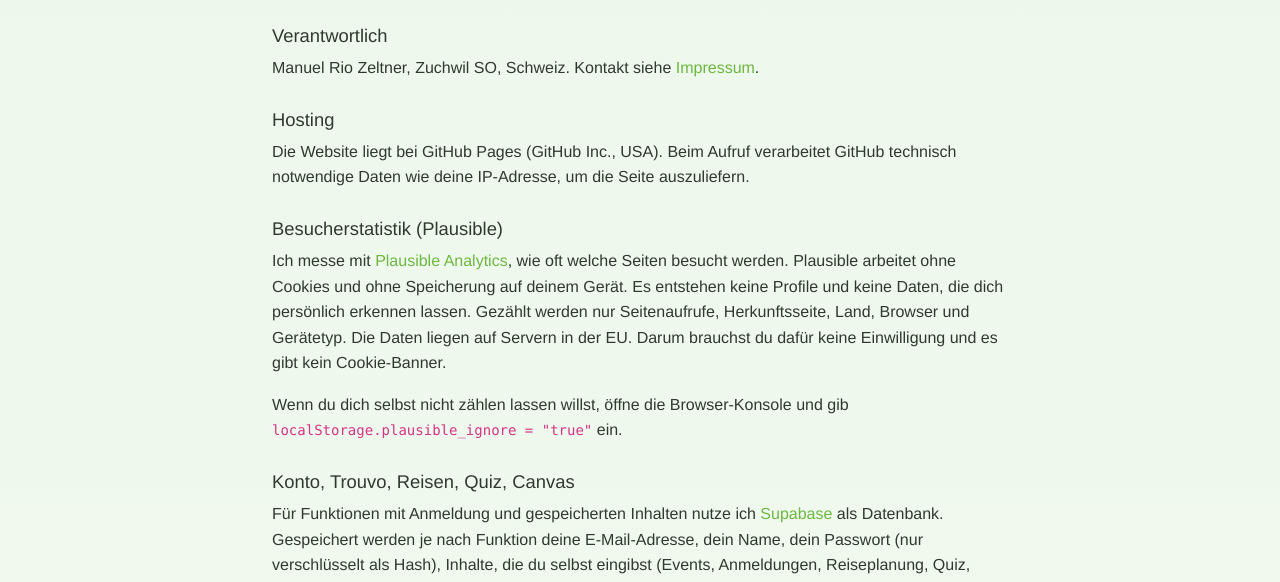
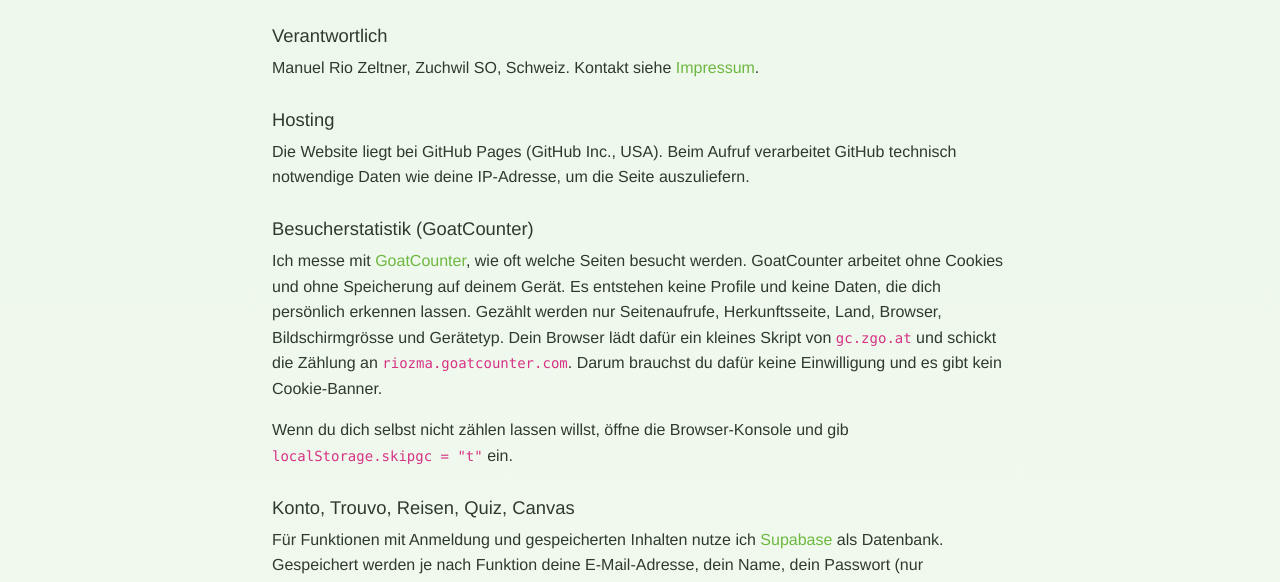
Before and after one commit to riozma/riozma, a plain HTML site: page datenschutz/index.html in a window 1280 px wide. Shown: the part 214-796 px from the top of the page. Drawn offline with nearby package versions, Linux system fonts and the light colour scheme.

Commit message:
Statistik von Plausible auf GoatCounter umgestellt
- src/site-legal.js: GoatCounter (riozma.goatcounter.com), Plausible entfernt
- Datenschutzerklärung entsprechend angepasst

Co-Authored-By: Claude Sonnet 5.5 <noreply@anthropic.com>
Claude-Session: https://claude.ai/code/session_014HZFuEYHGjUwyvNGt3nzBf

```diff
--- a/datenschutz/index.html
+++ b/datenschutz/index.html
@@ -29,14 +29,15 @@
     <p>Die Website liegt bei GitHub Pages (GitHub Inc., USA). Beim Aufruf verarbeitet GitHub technisch notwendige
       Daten wie deine IP-Adresse, um die Seite auszuliefern.</p>
 
-    <h2>Besucherstatistik (Plausible)</h2>
-    <p>Ich messe mit <a href="https://plausible.io/data-policy" target="_blank" rel="noopener">Plausible Analytics</a>,
-      wie oft welche Seiten besucht werden. Plausible arbeitet ohne Cookies und ohne Speicherung auf deinem Gerät. Es
-      entstehen keine Profile und keine Daten, die dich persönlich erkennen lassen. Gezählt werden nur Seitenaufrufe,
-      Herkunftsseite, Land, Browser und Gerätetyp. Die Daten liegen auf Servern in der EU. Darum brauchst du dafür
-      keine Einwilligung und es gibt kein Cookie-Banner.</p>
+    <h2>Besucherstatistik (GoatCounter)</h2>
+    <p>Ich messe mit <a href="https://www.goatcounter.com/help/privacy" target="_blank" rel="noopener">GoatCounter</a>,
+      wie oft welche Seiten besucht werden. GoatCounter arbeitet ohne Cookies und ohne Speicherung auf deinem Gerät.
+      Es entstehen keine Profile und keine Daten, die dich persönlich erkennen lassen. Gezählt werden nur
+      Seitenaufrufe, Herkunftsseite, Land, Browser, Bildschirmgrösse und Gerätetyp. Dein Browser lädt dafür ein
+      kleines Skript von <code>gc.zgo.at</code> und schickt die Zählung an <code>riozma.goatcounter.com</code>. Darum
+      brauchst du dafür keine Einwilligung und es gibt kein Cookie-Banner.</p>
     <p>Wenn du dich selbst nicht zählen lassen willst, öffne die Browser-Konsole und gib
-      <code>localStorage.plausible_ignore = "true"</code> ein.</p>
+      <code>localStorage.skipgc = "t"</code> ein.</p>
 
     <h2>Konto, Trouvo, Reisen, Quiz, Canvas</h2>
     <p>Für Funktionen mit Anmeldung und gespeicherten Inhalten nutze ich <a href="https://supabase.com/privacy" target="_blank" rel="noopener">Supabase</a> als Datenbank.
--- a/src/site-legal.js
+++ b/src/site-legal.js
@@ -1,21 +1,16 @@
-// Gemeinsam für alle Seiten: Plausible-Statistik (ohne Cookies, ohne persönliche Daten)
+// Gemeinsam für alle Seiten: GoatCounter-Statistik (ohne Cookies, ohne persönliche Daten)
 // und Links zu Impressum und Datenschutz im Footer.
 (function () {
   "use strict";
 
   // Statistik nur auf der echten Seite zählen, nicht lokal oder in Vorschauen.
-  var isProduction = location.hostname === "riozma.ch";
-  var optOut = false;
-  try { optOut = localStorage.getItem("plausible_ignore") === "true"; } catch (e) {}
-
-  if (isProduction && !optOut) {
+  // Eigene Besuche ausschliessen: in der Konsole localStorage.skipgc = "t" setzen.
+  if (location.hostname === "riozma.ch") {
     var s = document.createElement("script");
     s.async = true;
-    s.src = "https://plausible.io/js/pa-s7yLaYRvgMKr_h2efMXbl.js";
+    s.setAttribute("data-goatcounter", "https://riozma.goatcounter.com/count");
+    s.src = "https://gc.zgo.at/count.js";
     document.head.appendChild(s);
-    window.plausible = window.plausible || function () { (window.plausible.q = window.plausible.q || []).push(arguments); };
-    window.plausible.init = window.plausible.init || function (i) { window.plausible.o = i || {}; };
-    window.plausible.init();
   }
 
   function addLegalLinks() {
```
